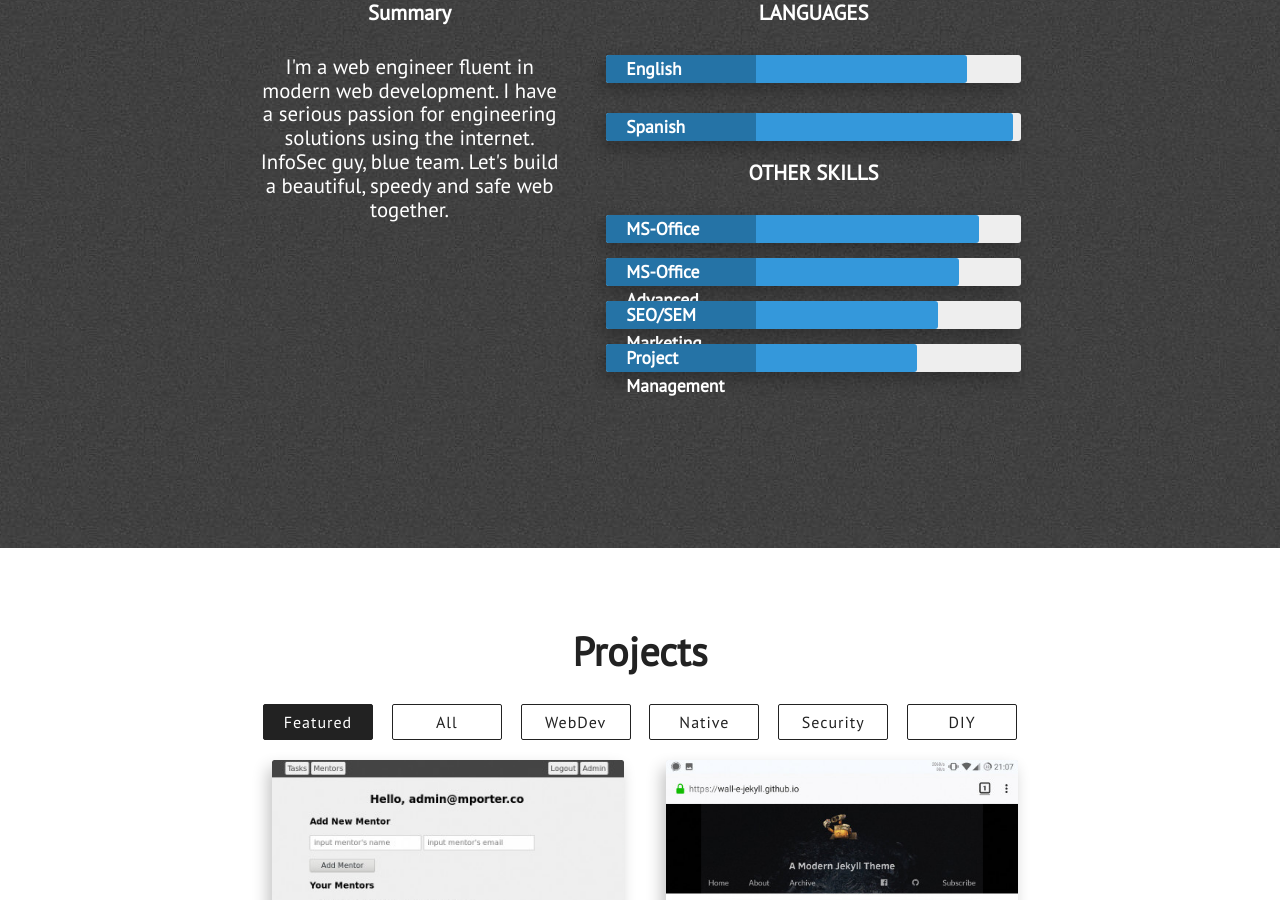
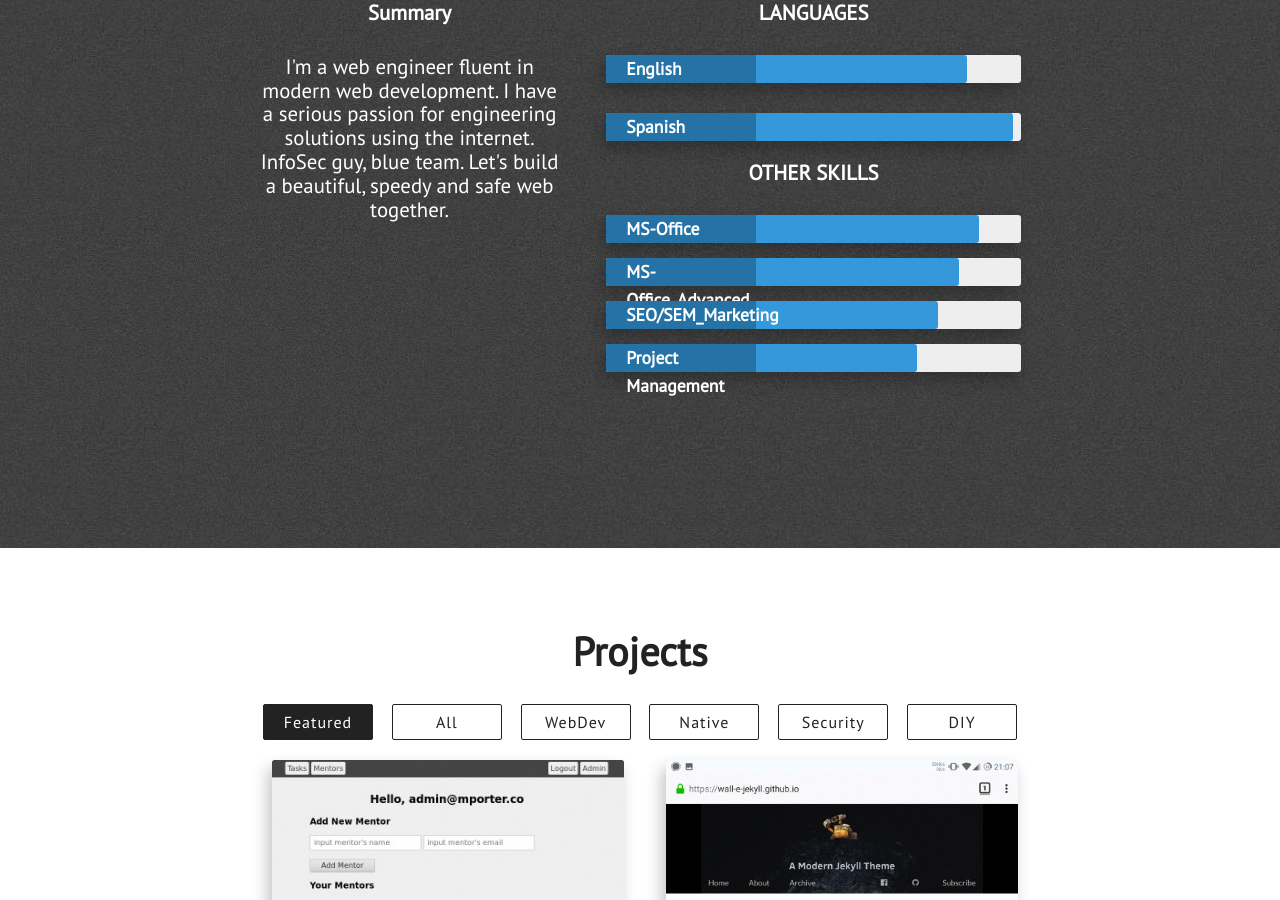
Before and after one commit to wascarleonel/portfolio, a Jekyll site: the page built from index.html, in a window 1280 px wide and 900 px high, scrolled down 2352 px. Built offline with Jekyll 4.4.1, drawn with Linux system fonts in a browser that asks for light colours; nearby versions of some CDN libraries.

Commit message:
Update skills.html

```diff
--- a/_includes/skills.html
+++ b/_includes/skills.html
@@ -38,12 +38,12 @@
                         </div> <!-- End Skill Bar -->
 
                         <div class="skillbar clearfix " data-percent="85%">
-                            <div class="skillbar-title" style="background: #2980b9;"><span>MS-Office Advanced</span></div>
+                            <div class="skillbar-title" style="background: #2980b9;"><span>MS-Office_Advanced</span></div>
                             <div class="skillbar-bar" style="background: #3498db;"></div>
                         </div> <!-- End Skill Bar -->
 
                         <div class="skillbar clearfix " data-percent="80%">
-                            <div class="skillbar-title" style="background: #2980b9;"><span>SEO/SEM Marketing</span></div>
+                            <div class="skillbar-title" style="background: #2980b9;"><span>SEO/SEM_Marketing</span></div>
                             <div class="skillbar-bar" style="background: #3498db"></div>
                         </div> <!-- End Skill Bar -->
 
```
